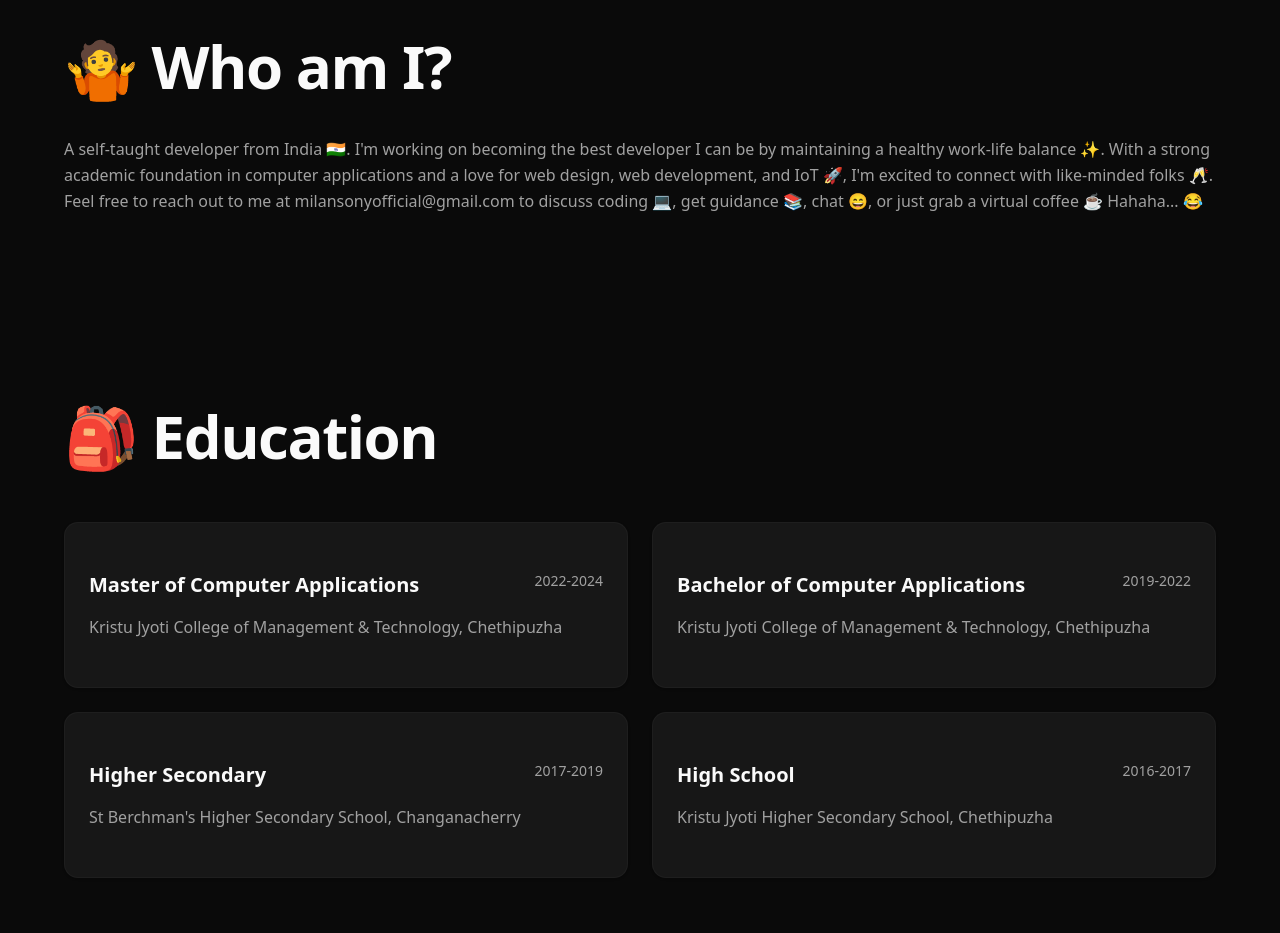
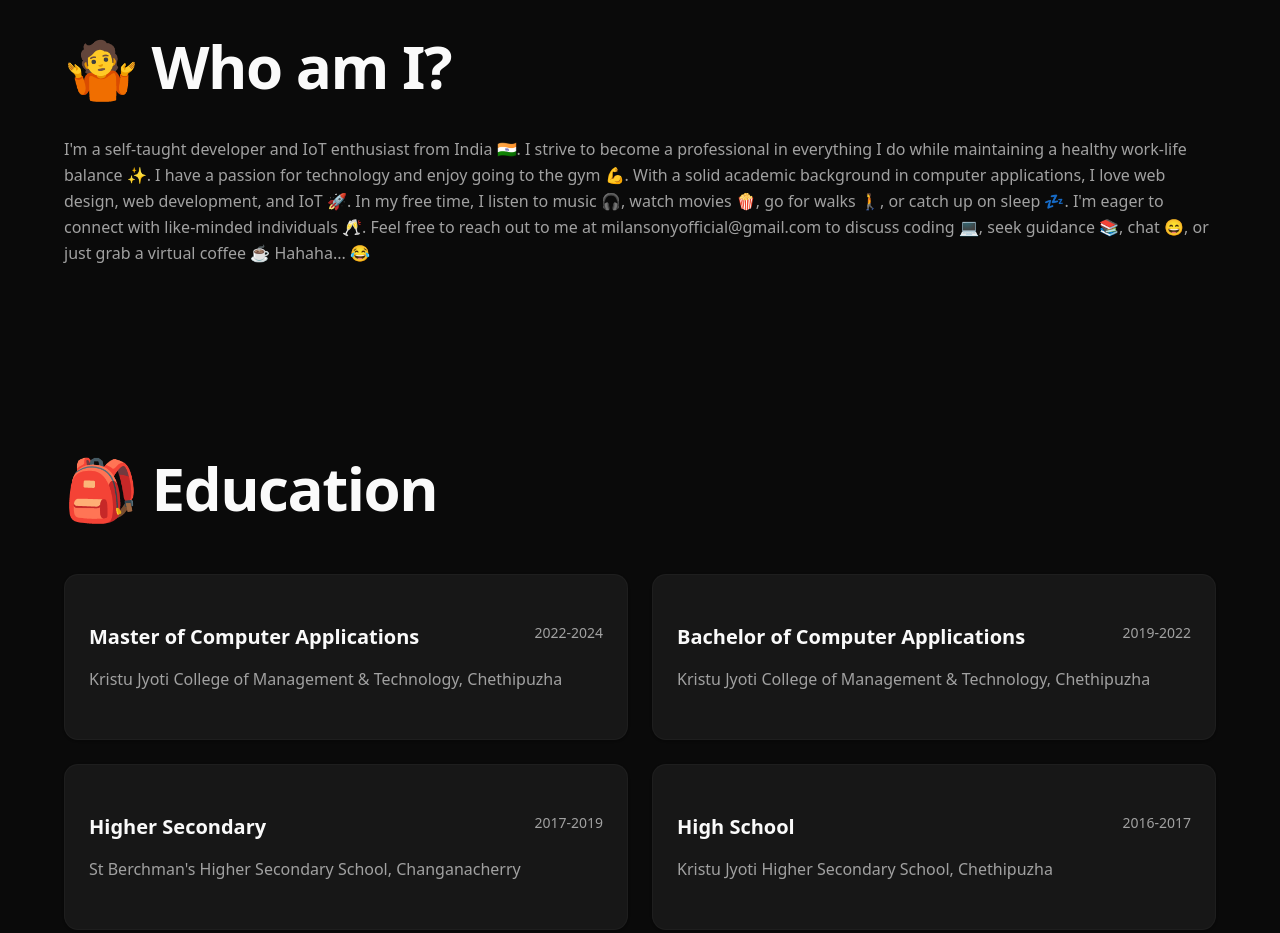
Before and after one commit to milan-sony/PersonalPortfolio, a React (Vite) app: page / in a window 1280 px wide. Shown: the part 860-1793 px from the top of the page. Built offline with nearby package versions, Linux system fonts and the light colour scheme.

Commit message:
feat: about me updated

```diff
--- a/src/pages/About/About.jsx
+++ b/src/pages/About/About.jsx
@@ -12,7 +12,7 @@ function About() {
                 </h2>
 
                 <p className="text-sm sm:text-base text-muted-foreground leading-relaxed">
-                    A self-taught developer from India 🇮🇳. I'm working on becoming the best developer I can be by maintaining a healthy work-life balance ✨. With a strong academic foundation in computer applications and a love for web design, web development, and IoT 🚀, I'm excited to connect with like-minded folks 🥂. Feel free to reach out to me at milansonyofficial@gmail.com to discuss coding 💻, get guidance 📚, chat 😄, or just grab a virtual coffee ☕ Hahaha... 😂
+                    I'm a self-taught developer and IoT enthusiast from India 🇮🇳. I strive to become a professional in everything I do while maintaining a healthy work-life balance ✨. I have a passion for technology and enjoy going to the gym 💪. With a solid academic background in computer applications, I love web design, web development, and IoT 🚀. In my free time, I listen to music 🎧, watch movies 🍿, go for walks 🚶, or catch up on sleep 💤. I'm eager to connect with like-minded individuals 🥂. Feel free to reach out to me at milansonyofficial@gmail.com to discuss coding 💻, seek guidance 📚, chat 😄, or just grab a virtual coffee ☕ Hahaha... 😂
                 </p>
 
             </div>
```
